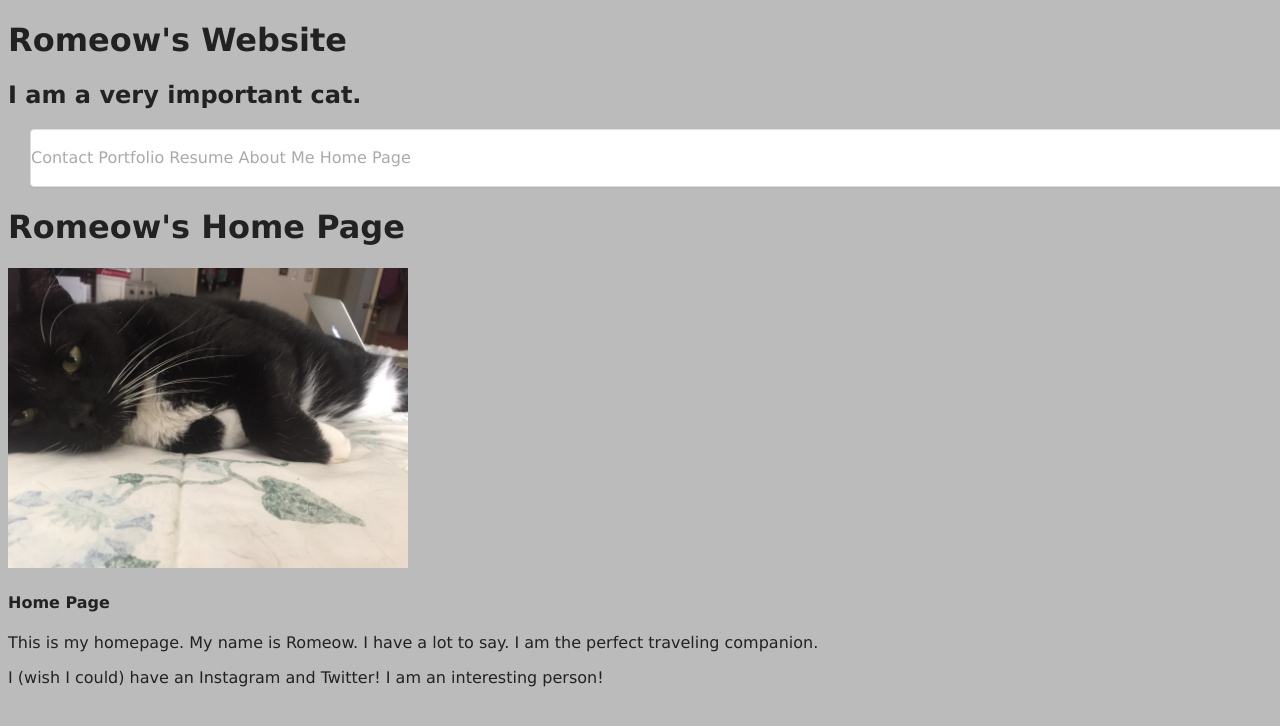
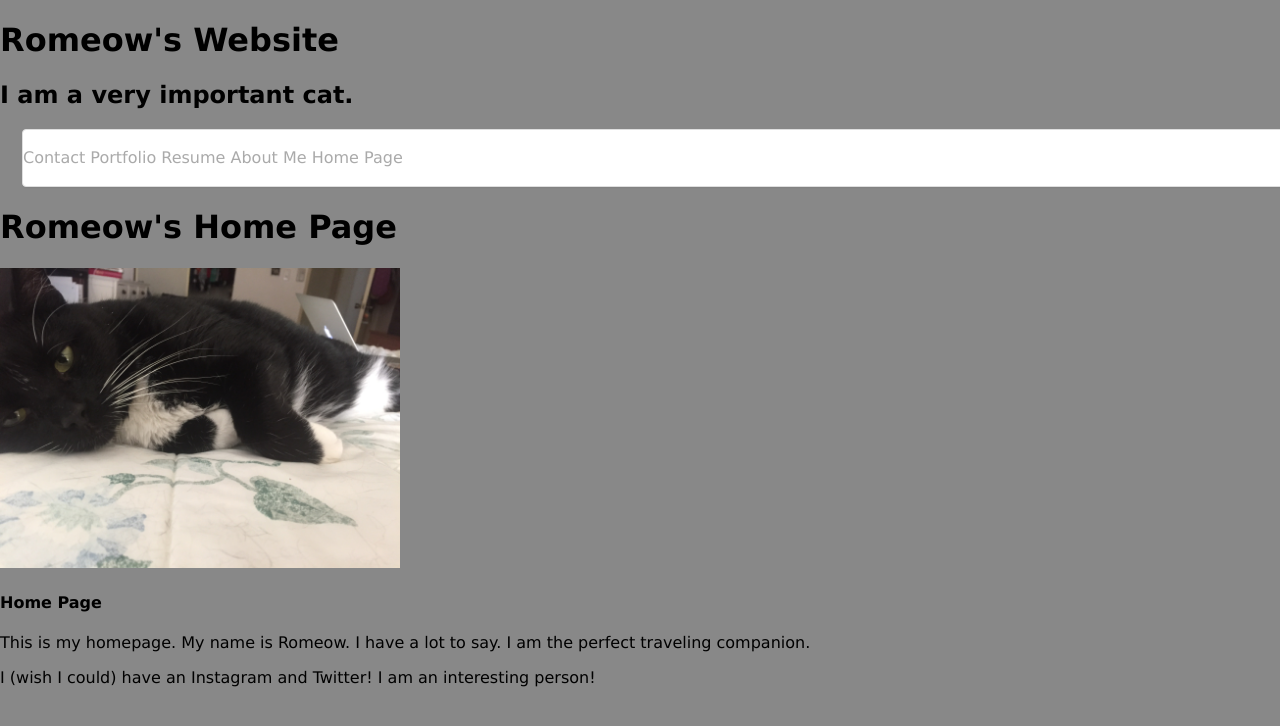
Before and after one commit to emeriwether/emeriwether.github.io, a Jekyll site: the page built from index.html, in a window 1280 px wide. Shown: the top 726 px of the page. Built offline with Jekyll 4.4.1, drawn with Linux system fonts in a browser that asks for light colours.

Commit message:
changed body styles

```diff
--- a/css/styles.css
+++ b/css/styles.css
@@ -1,7 +1,8 @@
 body {
-    background-color: #bbb;
-    color: #222;
+    background-color: #888;
     font-family: Verdana, Helvetica, sans-serif;
+    margin:0;
+    padding:0;
 }
 
 /*
```
